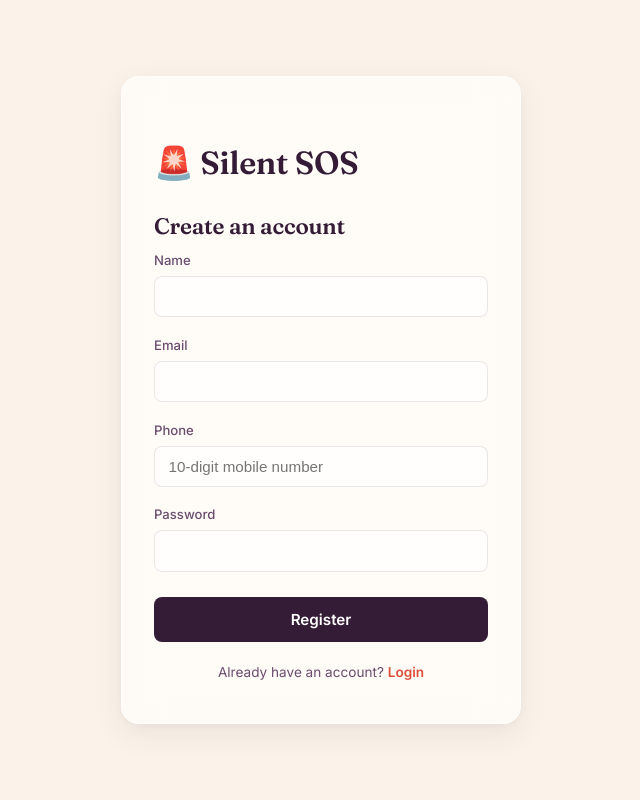
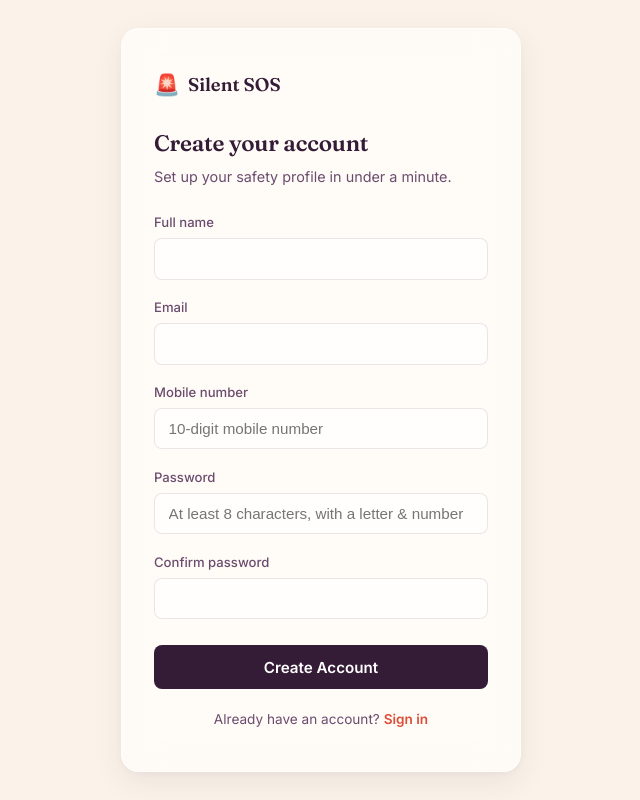
Before and after one commit to ayushsingh01894/SOS-WebSite, a React (Vite) app in the folder client/: page /register in a window 1280 px wide. Shown: the whole page, without its empty margins (319-959 px from the left). Built offline with nearby package versions, Linux system fonts and the light colour scheme; no server answers.

Commit message:
Update register page

```diff
--- a/client/src/pages/Register.jsx
+++ b/client/src/pages/Register.jsx
@@ -2,8 +2,12 @@ import { useState } from 'react';
 import { Link, useNavigate } from 'react-router-dom';
 import { useAuth } from '../context/AuthContext';
 
+const EMAIL_REGEX = /^[^\s@]+@[^\s@]+\.[^\s@]+$/;
+const PHONE_REGEX = /^[6-9]\d{9}$/;
+const PASSWORD_REGEX = /^(?=.*[A-Za-z])(?=.*\d).{8,}$/;
+
 export default function Register() {
-  const [form, setForm] = useState({ name: '', email: '', password: '', phone: '' });
+  const [form, setForm] = useState({ name: '', email: '', password: '', confirmPassword: '', phone: '' });
   const [error, setError] = useState('');
   const [loading, setLoading] = useState(false);
   const { register } = useAuth();
@@ -13,13 +17,29 @@ export default function Register() {
     setForm({ ...form, [e.target.name]: e.target.value });
   }
 
+  function validate() {
+    if (form.name.trim().length < 2) return 'Please enter your full name.';
+    if (!EMAIL_REGEX.test(form.email)) return 'Please enter a valid email address.';
+    if (!PHONE_REGEX.test(form.phone.replace(/\D/g, ''))) return 'Please enter a valid 10-digit mobile number.';
+    if (!PASSWORD_REGEX.test(form.password)) {
+      return 'Password must be at least 8 characters and include a letter and a number.';
+    }
+    if (form.password !== form.confirmPassword) return 'Passwords do not match.';
+    return '';
+  }
+
   async function handleSubmit(e) {
     e.preventDefault();
+    const validationError = validate();
+    if (validationError) {
+      setError(validationError);
+      return;
+    }
     setError('');
     setLoading(true);
     try {
-      await register(form.name, form.email, form.password, form.phone);
-      navigate('/verify-otp', { state: { email: form.email } });
+      await register(form.name.trim(), form.email, form.password, form.phone.replace(/\D/g, ''));
+      navigate('/dashboard');
     } catch (err) {
       setError(err.response?.data?.message || 'Unable to connect to the server.');
     } finally {
@@ -30,11 +50,15 @@ export default function Register() {
   return (
     <div className="auth-page">
       <form className="auth-form" onSubmit={handleSubmit}>
-        <h1>🚨 Silent SOS</h1>
-        <h2>Create an account</h2>
+        <div className="auth-brand">
+          <span className="auth-brand-icon">🚨</span>
+          <span className="auth-brand-name">Silent SOS</span>
+        </div>
+        <h2>Create your account</h2>
+        <p className="auth-subtitle">Set up your safety profile in under a minute.</p>
         {error && <p className="form-error">{error}</p>}
         <label>
-          Name
+          Full name
           <input name="name" value={form.name} onChange={handleChange} required />
         </label>
         <label>
@@ -42,7 +66,7 @@ export default function Register() {
           <input type="email" name="email" value={form.email} onChange={handleChange} required />
         </label>
         <label>
-          Phone
+          Mobile number
           <input
             name="phone"
             value={form.phone}
@@ -58,15 +82,25 @@ export default function Register() {
             name="password"
             value={form.password}
             onChange={handleChange}
-            minLength={6}
+            placeholder="At least 8 characters, with a letter & number"
+            required
+          />
+        </label>
+        <label>
+          Confirm password
+          <input
+            type="password"
+            name="confirmPassword"
+            value={form.confirmPassword}
+            onChange={handleChange}
             required
           />
         </label>
         <button type="submit" disabled={loading}>
-          {loading ? 'Creating account...' : 'Register'}
+          {loading ? 'Creating account...' : 'Create Account'}
         </button>
         <p className="auth-switch">
-          Already have an account? <Link to="/login">Login</Link>
+          Already have an account? <Link to="/login">Sign in</Link>
         </p>
       </form>
     </div>
```
